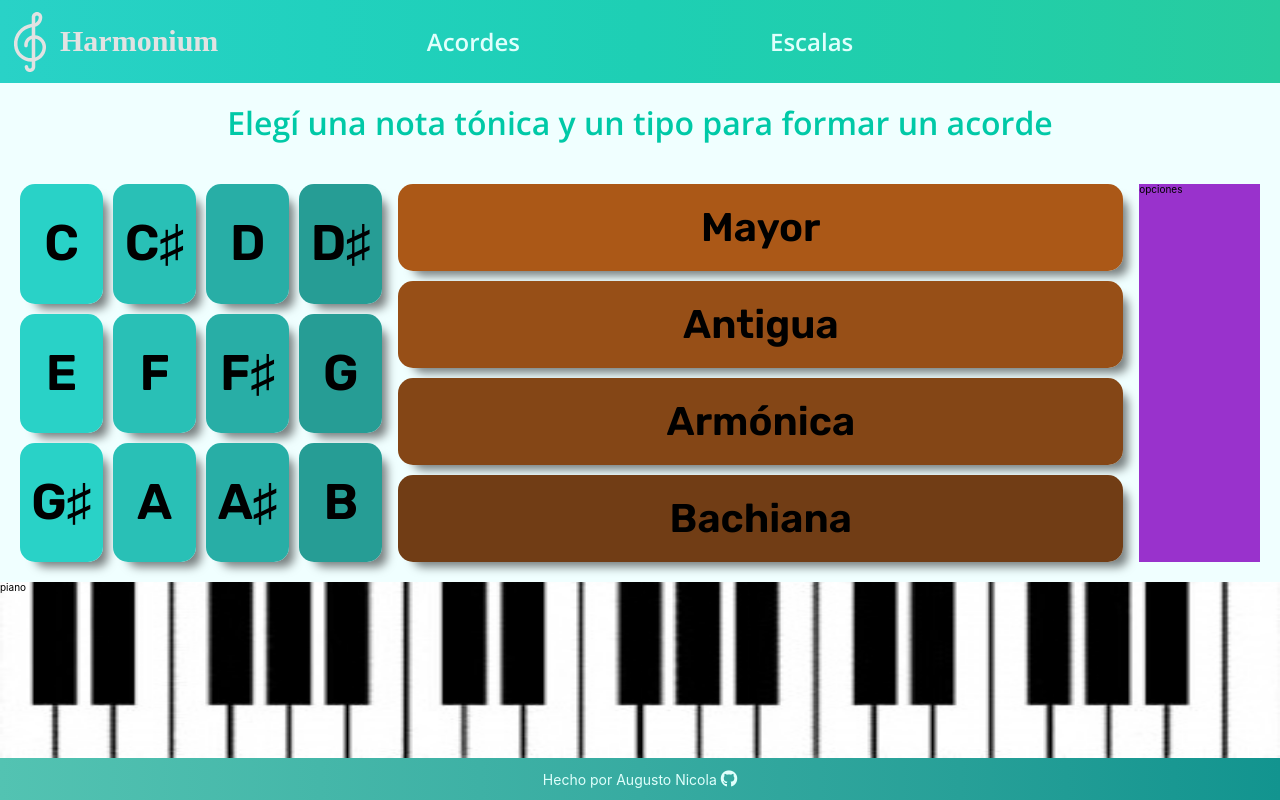
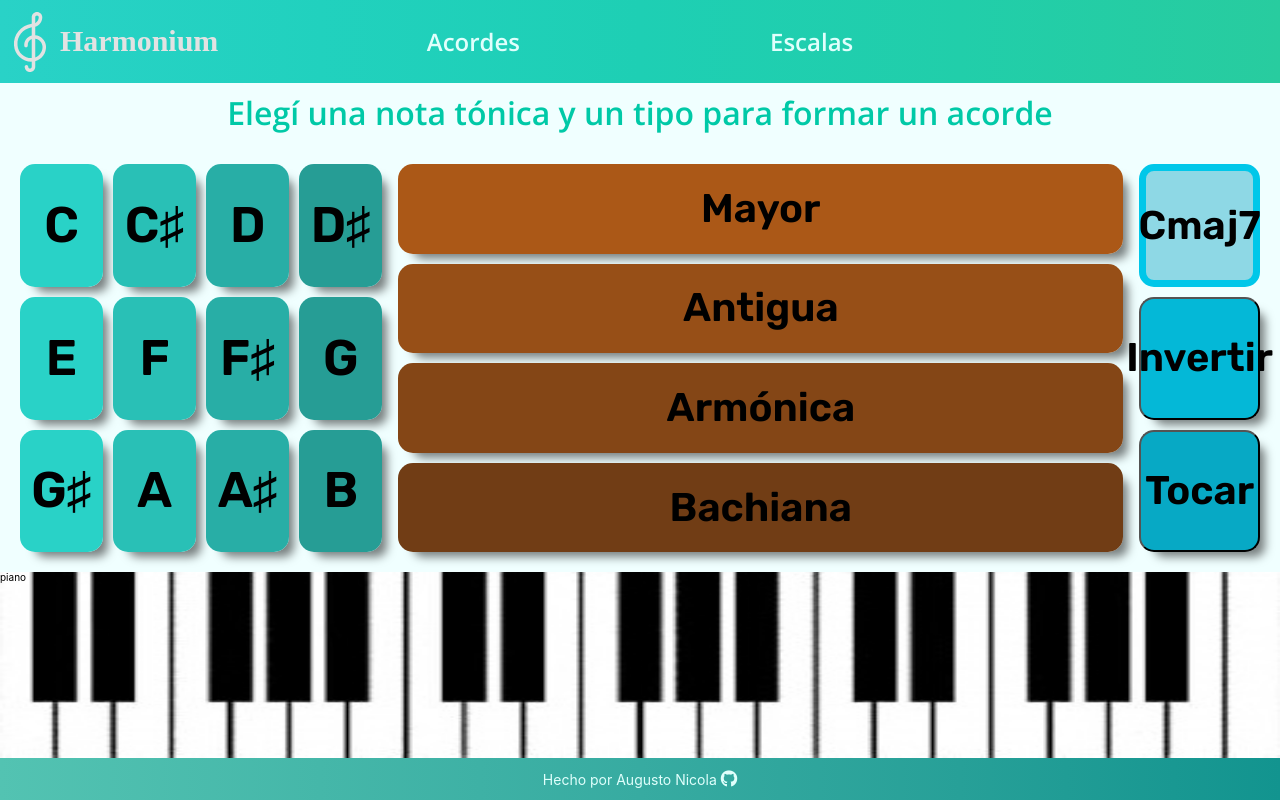
Before and after one commit to AugustoNicola/Harmonium, a React (Create React App) app in the folder app/: page /escalas in a window 1280 px wide. Built offline with nearby package versions, Linux system fonts and the light colour scheme; the HTML template or start-up script is replaced by a standard one; a web font is replaced by a local one.

Commit message:
:art: Opciones: Creación y estilos

```diff
--- a/app/src/App.css
+++ b/app/src/App.css
@@ -45,7 +45,7 @@ h1 {
 	text-align: center;
 	color: var(--color-primario-titulo);
 
-	margin: 2.2rem 0;
+	margin: 1.2rem 0;
 }
 
 /** ################## UTILIDADES ################## */
--- a/app/src/Componentes/Opciones/Opciones.css
+++ b/app/src/Componentes/Opciones/Opciones.css
@@ -1,5 +1,73 @@
 .opciones {
-	background-color: darkorchid;
+	flex: 10% 0;
+	width: 100%;
 
-	flex: 10% 0;
+	display: grid;
+	grid-template-columns: minmax(0, 1fr);
+	grid-template-rows: repeat(3, minmax(0, 1fr));
+	gap: 1rem;
+
+	/* * varibales de colores para notas */
+	--color1: #00C7E9;
+	--color2: #04B8D7;
+	--color3: #07A9C5;
+
+	--color1-fondo: #8ED8E5;
+	--color2-hover: #098FA6;
+	--color3-hover: #0A8398;
+
+	--color-disabled: #65AEBB;
 }
+
+.opciones > .label {
+	width: 100%;
+	height: 100%;
+	display: block;
+	margin: 0;
+	border-radius: 15px;
+
+	display: flex;
+	justify-content: center;
+	align-items: center;
+	text-align: center;
+
+	font-family: var(--fuente-principal);
+	font-weight: 700;
+	font-size: 4rem;
+
+	background-color: var(--color1-fondo);
+}
+
+.opciones > button {
+	width: 100%;
+	height: 100%;
+	display: block;
+	margin: 0;
+	border-radius: 15px;
+	cursor: pointer;
+
+	display: flex;
+	justify-content: center;
+	align-items: center;
+	text-align: center;
+
+	font-family: var(--fuente-principal);
+	font-weight: 700;
+	font-size: 4rem;
+
+	box-shadow: 10px 10px 10px -5px rgba(0,0,0,0.5);
+	-webkit-box-shadow: 10px 10px 10px -5px rgba(0,0,0,0.5);
+	-moz-box-shadow: 10px 10px 10px -5px rgba(0,0,0,0.5);
+}
+
+.opciones > .label {border: 7px solid var(--color1);}
+
+.opciones > button:nth-of-type(1) {background-color: var(--color2);}
+.opciones > button:nth-of-type(2) {background-color: var(--color3);}
+.opciones > button:nth-of-type(1):hover {background-color: var(--color2-hover);}
+.opciones > button:nth-of-type(2):hover {background-color: var(--color3-hover);}
+
+.opciones > button:disabled, .opciones > button:disabled:hover {
+	background-color: var(--color-disabled);
+	cursor: not-allowed;
+}
--- a/app/src/Componentes/Opciones/Opciones.jsx
+++ b/app/src/Componentes/Opciones/Opciones.jsx
@@ -5,7 +5,9 @@ import "./Opciones.css";
 const Opciones = () => {
 	return (
 		<div className="opciones">
-			opciones
+			<div className="label">Cmaj7</div>
+			<button className="invertir">Invertir</button>
+			<button className="tocar">Tocar</button>
 		</div>
 	)
 }
```
